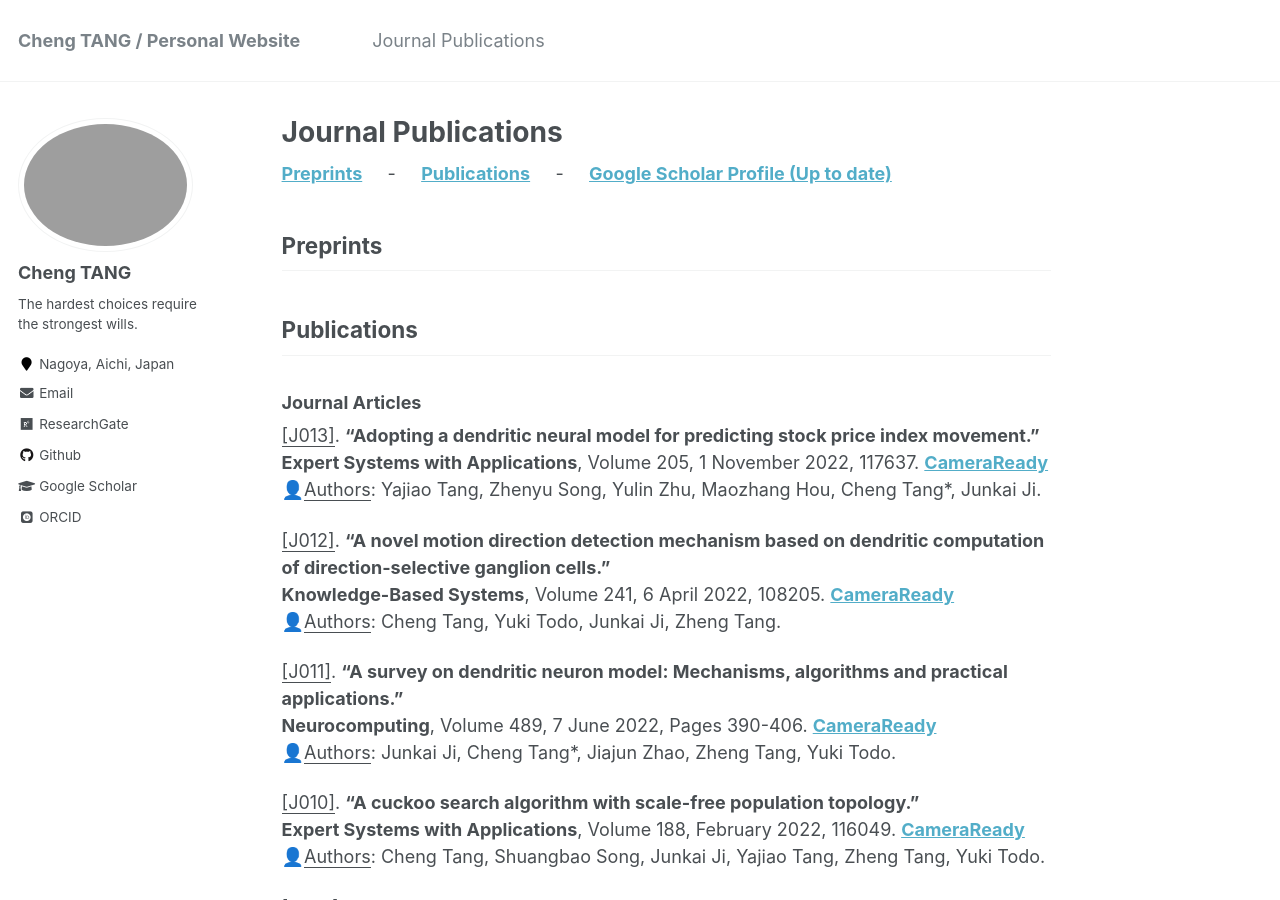
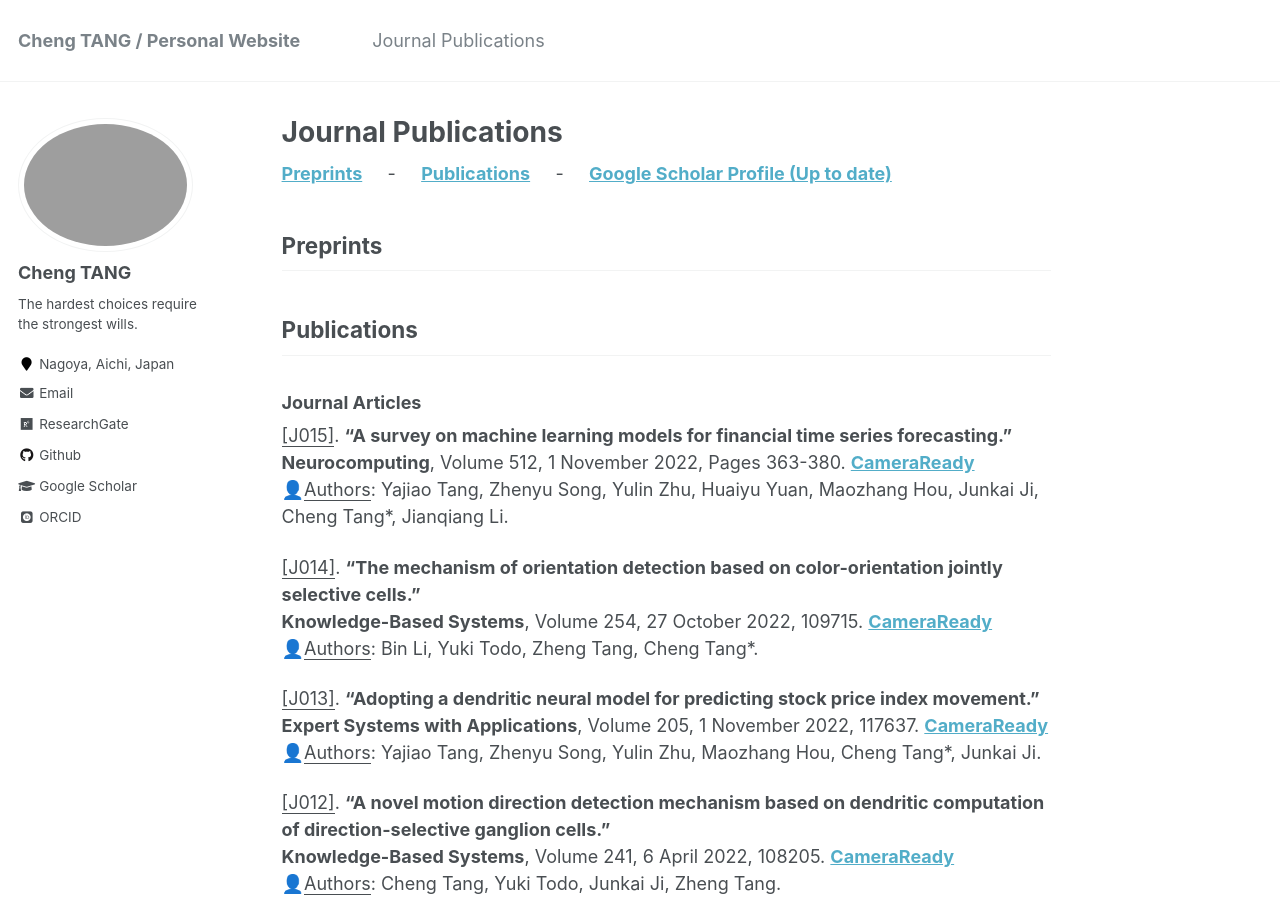
Before and after one commit to ChengTANG-AI/chengtang-ai.github.io, a Jekyll site: the page built from _pages/JournalPublications.md, in a window 1280 px wide and 900 px high. Built offline with Jekyll 4.4.1, drawn with Linux system fonts in a browser that asks for light colours; some web fonts are replaced.

Commit message:
Update JournalPublications.md

```diff
--- a/_pages/JournalPublications.md
+++ b/_pages/JournalPublications.md
@@ -30,6 +30,14 @@ Publications
 </h2>
 
 ### Journal Articles
+
+<u>[J015]</u>. **"A survey on machine learning models for financial time series forecasting."**
+**Neurocomputing**, Volume 512, 1 November 2022, Pages 363-380. **[CameraReady](https://doi.org/10.1016/j.neucom.2022.09.003)**
+👤<u>Authors</u>: Yajiao Tang, Zhenyu Song, Yulin Zhu, Huaiyu Yuan, Maozhang Hou, Junkai Ji, Cheng Tang*, Jianqiang Li.
+
+<u>[J014]</u>. **"The mechanism of orientation detection based on color-orientation jointly selective cells."**
+**Knowledge-Based Systems**, Volume 254, 27 October 2022, 109715. **[CameraReady](https://doi.org/10.1016/j.knosys.2022.109715)**
+👤<u>Authors</u>: Bin Li, Yuki Todo, Zheng Tang, Cheng Tang*.
 
 <u>[J013]</u>. **"Adopting a dendritic neural model for predicting stock price index movement."**
 **Expert Systems with Applications**, Volume 205, 1 November 2022, 117637. **[CameraReady](https://doi.org/10.1016/j.eswa.2022.117637)**
```
